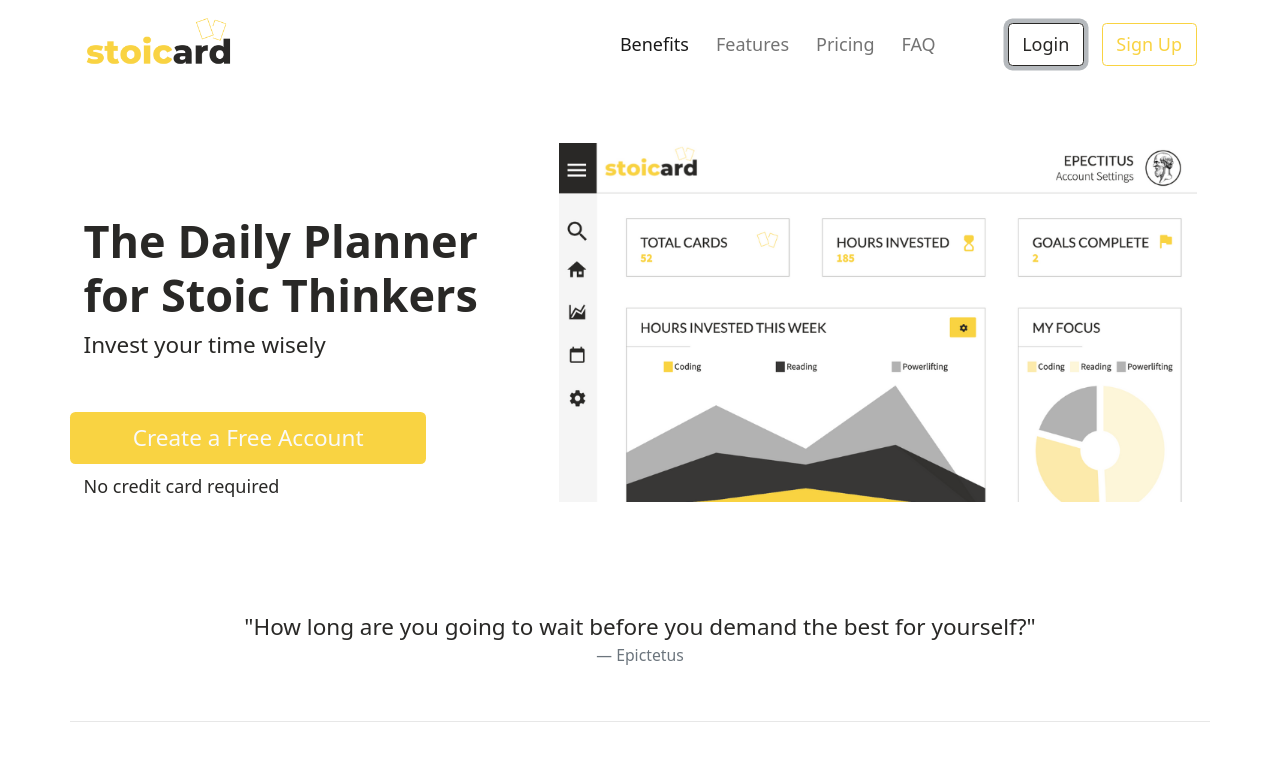
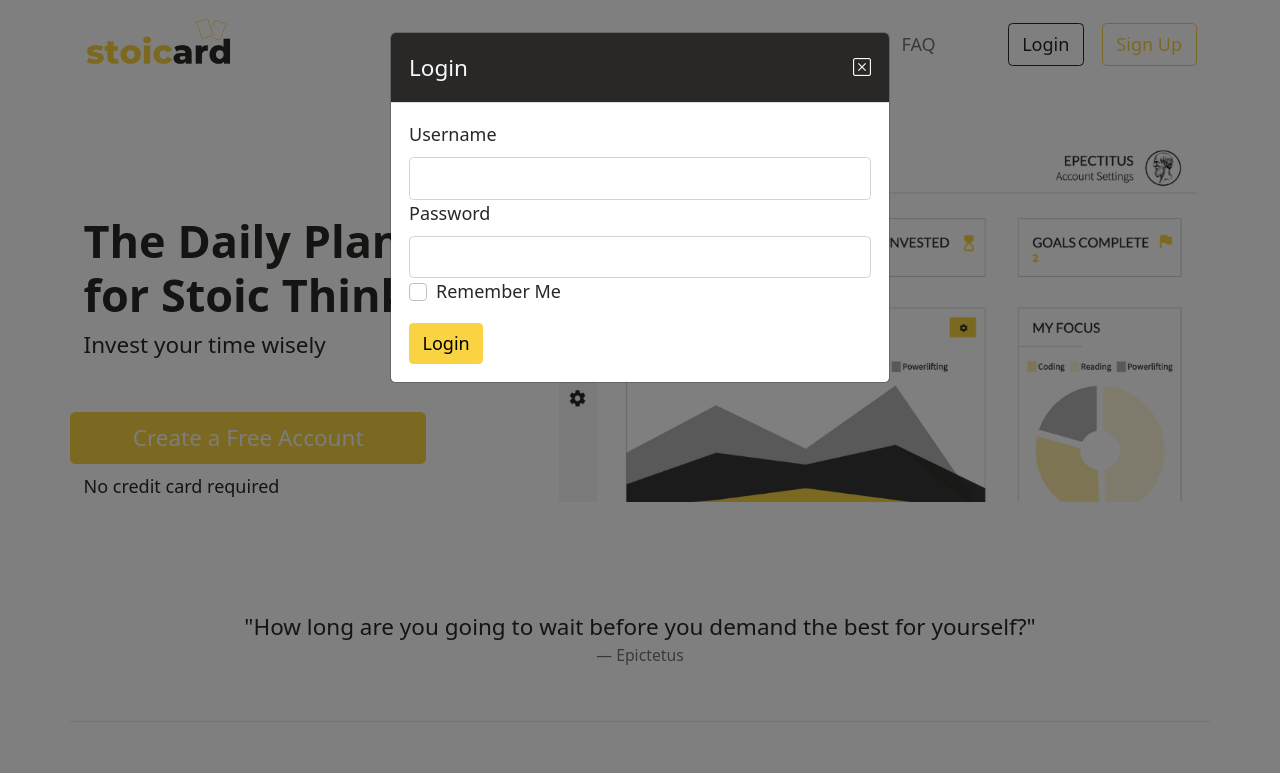
Before and after one commit to eddyhood/stoicard, a website built with webpack: page src/html/template-main.html in a window 1280 px wide. Both pictures are taken after a click on the button "Login". Shown: the top 773 px of the page. Built offline with nearby package versions, Linux system fonts and the light colour scheme; files whose address does not match are found by name.

Commit message:
Add login form modal

```diff
--- a/src/css/style.css
+++ b/src/css/style.css
@@ -73,6 +73,15 @@
     font-weight: bold;
 }
 
+/*Forms*/
+#login-header {
+    background-color: var(--gray);
+}
+
+.form-check-input:checked {
+    background-color: var(--yellow);
+    border-color: var(--yellow);
+}
 /*General styling */
 .row-content {
     border-bottom: 1px solid var(--light-gray);
--- a/src/html/template-main.html
+++ b/src/html/template-main.html
@@ -31,10 +31,47 @@
             <a class="nav-link" href="#">FAQ</a>
           </li>
         </ul>
-        <button class="btn btn-outline-secondary" type="submit">Login</button>
+        <button class="btn btn-outline-secondary" type="button" data-bs-toggle="modal" data-bs-target="#loginModal">Login</button>
         <button class="btn btn-outline-warning ms-3" type="submit">Sign Up</button>
       </div>
     </nav>
+
+    <div class="modal fade" id="loginModal" tabindex="-1" aria-labelledby="login" aria-hidden="true">
+      <div class="modal-dialog">
+        <div class="modal-content">
+          <div class="modal-header text-light" id="login-header">
+            <h5 class="modal-title" id="exampleModalLabel">Login</h5>
+            <a type="button" data-bs-dismiss="modal" aria-label="Close"><i class="bi bi-x-square"></i></a>
+          </div>
+          <div class="modal-body">
+            <form action="">
+              <div class="row">
+                <div class="col">
+                  <label for="username" class="form-label">Username</label>
+                  <input type="text" name="username" id="username" class="form-control">
+                </div>
+              </div>
+              <div class="row">
+                <div class="col">
+                  <label for="password" class="form-label">Password</label>
+                  <input type="password" id="inputPassword" class="form-control" aria-describedby="passwordHelpBlock">
+                </div>
+              </div>
+              <div class="row">
+                <div class="col">
+                  <div class="mb-3 form-check">
+                    <input type="checkbox" class="form-check-input" id="rememberMeCheck">
+                    <label class="form-check-label" for="rememberMeCheck">Remember Me</label>
+                  </div>
+                  <button type="submit" class="btn btn-warning">Login</button>
+                </div>
+              </div>
+            </form>
+          </div>
+        </div>
+      </div>
+    </div>
+
     <div class="container">
       <div class="row">
           <div class="col d-md-none" id="philosopher-image">
```
